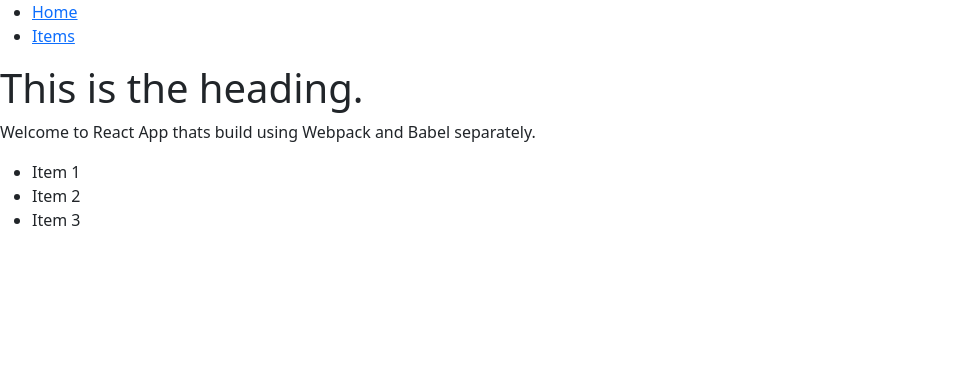
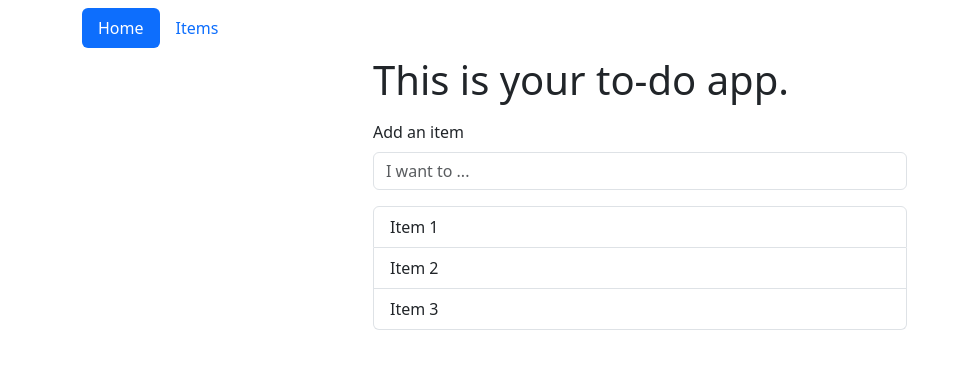
Before and after one commit to hheman/todo, a React app: page / in a window 1280 px wide. Shown: the top 368 px of the page, without its empty margins (0-970 px from the left). Built offline with nearby package versions, Linux system fonts and the light colour scheme.

Commit message:
add styling and form for adding todo items

```diff
--- a/src/App.jsx
+++ b/src/App.jsx
@@ -19,11 +19,6 @@ const AllRoutes = () => {
     <Routes>
       <Route path="/" element={<Layout />}>
         <Route index element={<Home />} />
-
-        <Route path="items">
-          <Route index element={<ItemsList />} />
-          <Route path=":itemId" element={<ItemNote />} />
-        </Route>
       </Route>
       <Route path="*" element={<Navigate to="/" replace />} />
     </Routes>
--- a/src/Heading.js
+++ /dev/null
@@ -1,7 +0,0 @@
-import React from 'react';
-
-const Heading = () => {
-  return <h1>This is the heading.</h1>;
-};
-
-export default Heading;
--- a/src/Home.js
+++ b/src/Home.js
@@ -1,15 +1,16 @@
 import React from 'react';
-import Heading from './Heading';
 import ItemsList from './ItemsList';
+import ItemForm from './ItemForm';
+import Container from 'react-bootstrap/Container';
 
 const Home = () => {
   return (
     <>
-      <Heading />
-      <p>
-        Welcome to React App thats build using Webpack and Babel separately.
-      </p>
-      <ItemsList count={3} />
+      <Container className="mx-auto w-50">
+        <h1>This is your to-do app.</h1>
+        <ItemForm />
+        <ItemsList count={3} />
+      </Container>
     </>
   );
 };
--- /dev/null
+++ b/src/ItemForm.js
@@ -0,0 +1,15 @@
+import React from 'react';
+import Form from 'react-bootstrap/Form';
+
+function ItemForm() {
+  return (
+    <Form className="mt-3">
+      <Form.Group className="mb-3">
+        <Form.Label>Add an item</Form.Label>
+        <Form.Control type="text" placeholder="I want to ..." />
+      </Form.Group>
+    </Form>
+  );
+}
+
+export default ItemForm;
--- a/src/ItemsList.js
+++ b/src/ItemsList.js
@@ -1,16 +1,12 @@
 import React, { useEffect } from 'react';
-import { useNavigate } from 'react-router';
 import { useSelector, useDispatch } from 'react-redux';
 import PropTypes from 'prop-types';
 import { fetchItems } from './store/itemsSlice';
+import ListGroup from 'react-bootstrap/ListGroup';
 
 const ItemsList = ({ count }) => {
-  const navigate = useNavigate();
   const dispatch = useDispatch();
   const items = useSelector((state) => state.items.items);
-  const handleClick = ({ id }) => {
-    navigate(`/items/${id}`);
-  };
 
   useEffect(() => {
     dispatch(fetchItems({ count }));
@@ -19,13 +15,11 @@ const ItemsList = ({ count }) => {
   return (
     <>
       {items.length ? (
-        <ul>
+        <ListGroup>
           {items.map((item) => (
-            <li key={item.id} onClick={() => handleClick(item)}>
-              {item.name}
-            </li>
+            <ListGroup.Item key={item.id}>{item.name}</ListGroup.Item>
           ))}
-        </ul>
+        </ListGroup>
       ) : (
         <p>No items found</p>
       )}
--- a/src/layouts/Layout.js
+++ b/src/layouts/Layout.js
@@ -1,13 +1,14 @@
 import React from 'react';
 import { Outlet } from 'react-router';
 import Nav from './Nav';
+import Container from 'react-bootstrap/Container';
 
 const Layout = () => {
   return (
-    <>
+    <Container>
       <Nav />
       <Outlet />
-    </>
+    </Container>
   );
 };
 
--- a/src/layouts/Nav.js
+++ b/src/layouts/Nav.js
@@ -1,21 +1,27 @@
 import React from 'react';
 import { NavLink } from 'react-router';
+import Nav from 'react-bootstrap/Nav';
 
-const Nav = () => {
+const AppNav = () => {
   return (
-    <nav>
-      <ul>
-        <li>
-          <NavLink exact="true" to="/">
-            Home
-          </NavLink>
-        </li>
-        <li>
-          <NavLink to="/items">Items</NavLink>
-        </li>
-      </ul>
-    </nav>
+    <Nav as="ul" variant="pills" defaultActiveKey="" className="my-2">
+      <Nav.Item as="li">
+        <NavLink
+          className="nav-link"
+          activeClassName="active"
+          exact="true"
+          to="/"
+        >
+          Home
+        </NavLink>
+      </Nav.Item>
+      <Nav.Item as="li">
+        <NavLink className="nav-link" activeClassName="active" to="/items">
+          Items
+        </NavLink>
+      </Nav.Item>
+    </Nav>
   );
 };
 
-export default Nav;
+export default AppNav;
--- a/src/store/itemsSlice.js
+++ b/src/store/itemsSlice.js
@@ -24,7 +24,14 @@ const itemsSlice = createSlice({
     loading: false,
     error: null,
   },
-  reducers: {},
+  reducers: {
+    addItem: (state, action) => {
+      state.items.push({ id: state.items.length + 1, name: action.payload });
+    },
+    removeItem: (state, action) => {
+      state.items = state.items.filter((item) => item.id !== action.payload);
+    },
+  },
   extraReducers: (builder) => {
     builder
       .addCase(fetchItems.pending, (state) => {
```
